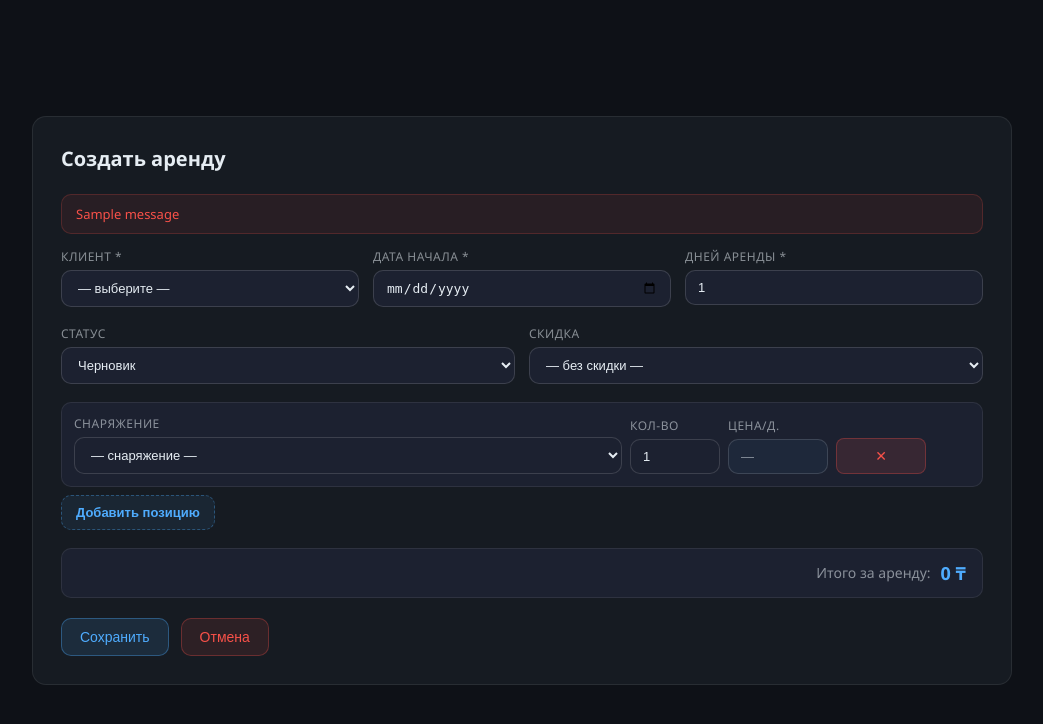
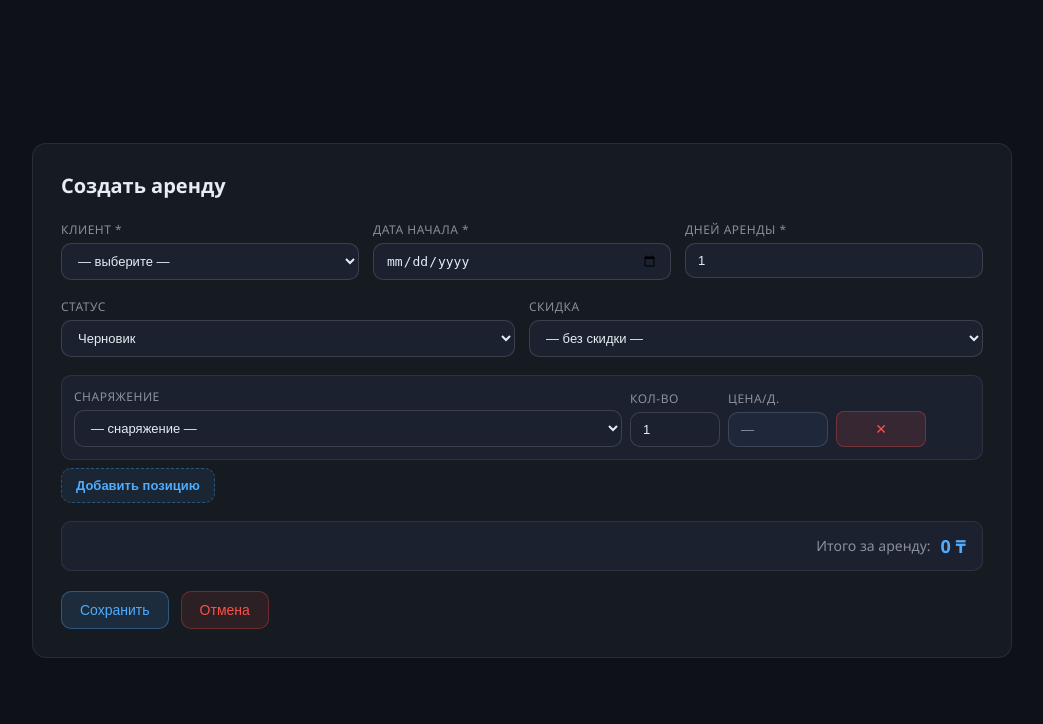
Before and after one commit to Finals-LDS/Ski_Rent, a Django app: page /rentals/new/ in a window 1280 px wide. Shown: the top 724 px of the page, without its empty margins (118-1161 px from the left). Run offline with Django 5.2, Linux system fonts and the light colour scheme; a user stored in the database is signed in; data comes from the database, SQL or seed files in the repository; tables that the repository leaves empty hold one stand-in row (values such as "Sample post"); one stand-in notice (Sample message) is shown.

Commit message:
Update rental_form.html

```diff
--- a/rent_project/rental_service/web/templates/forms/rental_form.html
+++ b/rent_project/rental_service/web/templates/forms/rental_form.html
@@ -97,9 +97,11 @@
   <h2>Создать аренду</h2>
   {% if messages %}
     {% for message in messages %}
-      <div class="err {{ message.tags }}">
-        {{ message }}
-      </div>
+      {% if 'error' in message.tags %}
+        <div class="err {{ message.tags }}">
+          {{ message }}
+        </div>
+      {% endif %}
     {% endfor %}
   {% endif %}
   {% if error %}<div class="err">{{ error }}</div>{% endif %}
```
